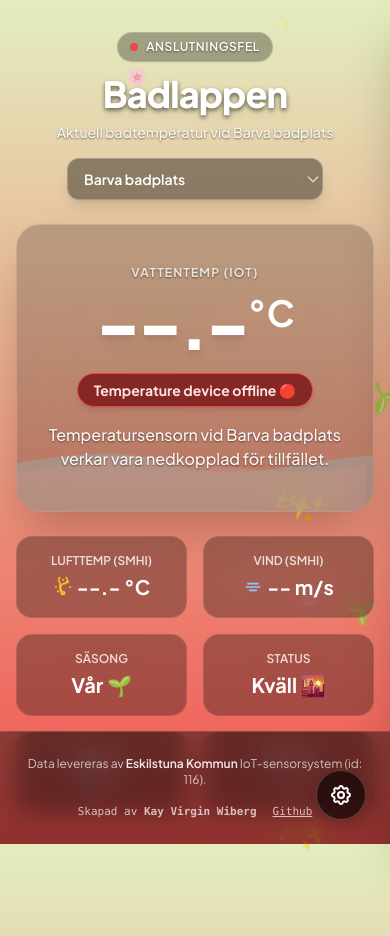
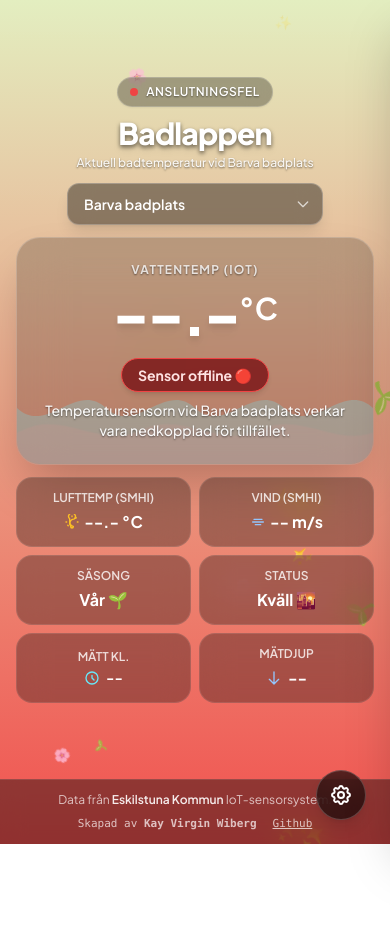
Before and after one commit to AllramEst83/CodedByKay.Barva.Badet.Temperatur, a website with bundled scripts: page index.html in a window 390 px wide. After the commit the page ends 844 px from the top, so only its background shows below. Built offline with nearby package versions, Linux system fonts and the light colour scheme; files whose address does not match are found by name.

Commit message:
Enhance application UI and functionality
- Added a fullscreen loader for improved user experience during data fetching.
- Updated wave animations for smoother transitions.
- Adjusted layout for better mobile responsiveness, including dropdown and main content.
- Translated UI text to Swedish for localization.
- Modified API response handling to display "Sensor online" instead of "Live via Netlify Functions".
- Improved overall styling and accessibility of elements.
- Created a new todo.md file to track future improvements and fixes.

```diff
--- a/assets/css/animations.css
+++ b/assets/css/animations.css
@@ -1,19 +1,27 @@
 /* animations.css */
 
-/* Våg-animationer */
+/* Våg-animationer – mjuka sinusvågor */
 .wave {
-    animation: wave-anim 12s linear infinite;
+    animation: wave-anim 10s ease-in-out infinite;
+    transform-origin: center bottom;
 }
 .wave-slow {
-    animation: wave-anim-reverse 16s linear infinite;
+    animation: wave-anim-slow 14s ease-in-out infinite;
+    transform-origin: center bottom;
 }
 @keyframes wave-anim {
-    0% { transform: translateX(0); }
-    100% { transform: translateX(-50%); }
+    0%   { transform: translateX(0)    scaleY(1); }
+    25%  { transform: translateX(-12%) scaleY(1.05); }
+    50%  { transform: translateX(-25%) scaleY(1); }
+    75%  { transform: translateX(-37%) scaleY(0.95); }
+    100% { transform: translateX(-50%) scaleY(1); }
 }
-@keyframes wave-anim-reverse {
-    0% { transform: translateX(-50%); }
-    100% { transform: translateX(0); }
+@keyframes wave-anim-slow {
+    0%   { transform: translateX(-50%) scaleY(0.95); }
+    25%  { transform: translateX(-37%) scaleY(1); }
+    50%  { transform: translateX(-25%) scaleY(1.05); }
+    75%  { transform: translateX(-12%) scaleY(1); }
+    100% { transform: translateX(0)    scaleY(0.95); }
 }
 
 /* Partikel-animationer */
@@ -28,3 +36,22 @@
     90% { opacity: 0.8; }
     100% { transform: translateY(105vh) rotate(360deg); opacity: 0; }
 }
+
+/* Laddnings-animation */
+@keyframes spin {
+    to { transform: rotate(360deg); }
+}
+@keyframes fadeIn {
+    from { opacity: 0; }
+    to   { opacity: 1; }
+}
+@keyframes fadeOut {
+    from { opacity: 1; }
+    to   { opacity: 0; pointer-events: none; }
+}
+.loader-spin {
+    animation: spin 0.8s linear infinite;
+}
+.loader-fade-out {
+    animation: fadeOut 0.5s ease forwards;
+}
--- a/assets/css/main.css
+++ b/assets/css/main.css
@@ -1,6 +1,11 @@
 /* main.css */
 @import url('animations.css');
 @import url('components.css');
+
+html, body {
+    height: 100%;
+    overflow: hidden; /* hindrar vertikalt scroll på mobil */
+}
 
 body {
     font-family: 'Plus Jakarta Sans', sans-serif;
@@ -20,3 +25,9 @@ body {
 .text-shadow-md {
     text-shadow: 0 2px 4px rgba(0,0,0,0.5);
 }
+
+/* Select options – mörkbakgrund för dropdown */
+select option {
+    background-color: #1e293b;
+    color: #f1f5f9;
+}
--- a/assets/js/apiService.js
+++ b/assets/js/apiService.js
@@ -57,7 +57,7 @@ export async function fetchWaterTemperature() {
                 systemState.waterTemp = parsedTemp;
                 systemState.waterDepth = data.depth ?? null;
                 systemState.waterTime = data.time ?? null;
-                if(infoLabel) infoLabel.innerText = "Live via Netlify Functions";
+                if(infoLabel) infoLabel.innerText = "Sensor online";
                 if(pingInd) pingInd.className = "w-2 h-2 rounded-full bg-emerald-400 animate-ping";
                 if(apiStatusDot) apiStatusDot.className = "w-2.5 h-2.5 rounded-full bg-emerald-500 animate-pulse";
                 logApiEvent(`Framgångsrik tolkning av vattentemp via proxy: ${parsedTemp}°C`);
--- a/assets/js/app.js
+++ b/assets/js/app.js
@@ -2,13 +2,45 @@ import { systemState, BATH_PLACES, getAutoSeason, getAutoTimeOfDay } from './sta
 import { fetchWeatherData, fetchWaterTemperature } from './apiService.js';
 import { renderApp } from './uiService.js';
 
+// Hjälpfunktioner för laddningsvisaren
+function showLoader() {
+    const loader = document.getElementById('app-loader');
+    if (!loader) return;
+    loader.classList.remove('loader-fade-out', 'hidden');
+    loader.style.opacity = '1';
+    loader.style.pointerEvents = 'auto';
+}
+
+function hideLoader() {
+    const loader = document.getElementById('app-loader');
+    if (!loader) return;
+    loader.classList.add('loader-fade-out');
+    loader.addEventListener('animationend', () => {
+        loader.classList.add('hidden');
+        loader.style.pointerEvents = 'none';
+    }, { once: true });
+}
+
 // Initiera och starta applikationen
 window.onload = function() {
+    // Visa debug-knapp bara lokalt
+    const debugBtn = document.getElementById('debug-toggle-btn');
+    if (debugBtn && (location.hostname === 'localhost' || location.hostname === '127.0.0.1')) {
+        debugBtn.classList.remove('hidden');
+    }
+
+    showLoader();
     updateLiveTimeAndSeason();
-    fetchWeatherData();
-    fetchWaterTemperature();
 
-    // Refresh data every 5 minutes
+    // Hämta båda datakällorna parallellt, dölj laddaren när klart
+    Promise.all([
+        fetchWeatherData(),
+        fetchWaterTemperature()
+    ]).finally(() => {
+        hideLoader();
+    });
+
+    // Uppdatera data var 5:e minut
     setInterval(() => {
         if (!systemState.isOverride) {
             updateLiveTimeAndSeason();
@@ -17,13 +49,13 @@ window.onload = function() {
         }
     }, 300000);
 
-    // Populate bath place selector
+    // Fyll i badplatslistan
     setupBathSelect();
 
-    // Setup Side Panel toggles
+    // Sätt upp sidopanel
     setupSidePanel();
 
-    // Expose override functions to window for demo buttons
+    // Exponera override-funktioner för demoläge
     window.setOverrideSeason = setOverrideSeason;
     window.setOverrideTime = setOverrideTime;
     window.setOverrideTemp = setOverrideTemp;
@@ -68,7 +100,8 @@ function setupBathSelect() {
         if (tempEl) tempEl.innerText = '--.-';
         if (badge) badge.innerText = 'Hämtar data...';
 
-        fetchWaterTemperature();
+        showLoader();
+        fetchWaterTemperature().finally(() => hideLoader());
     });
 }
 
--- a/assets/js/uiService.js
+++ b/assets/js/uiService.js
@@ -66,7 +66,7 @@ export function renderApp() {
         if (tempEl) tempEl.innerText = '--.-';
         if (badge) {
             badge.className = 'bg-red-900/90 text-red-100 border border-red-500 mt-4 px-4 py-1.5 rounded-full text-sm font-bold shadow-md inline-block theme-transition';
-            badge.innerText = 'Temperature device offline 🔴';
+            badge.innerText = 'Sensor offline 🔴';
         }
         if (advice) advice.innerText = `Temperatursensorn vid ${systemState.selectedBathName} verkar vara nedkopplad för tillfället.`;
         if (timeEl) timeEl.innerText = '--';
@@ -109,7 +109,7 @@ export function renderApp() {
         if (tempEl) tempEl.innerText = '--.-';
         if (badge) {
             badge.className = 'bg-gray-800 text-gray-200 mt-4 px-4 py-1.5 rounded-full text-sm font-bold shadow-md inline-block';
-            badge.innerText = 'Laddar...';
+            badge.innerText = 'Synkroniserar...';
         }
     }
 
--- a/index.html
+++ b/index.html
@@ -12,116 +12,125 @@
 
     <link rel="stylesheet" href="assets/css/main.css">
 </head>
-<body class="min-h-full flex flex-col justify-between overflow-x-hidden theme-transition text-white relative">
+<body class="min-h-screen flex flex-col overflow-x-hidden theme-transition text-white relative">
+
+    <!-- Fullscreen loader -->
+    <div id="app-loader" class="fixed inset-0 z-[999] flex flex-col items-center justify-center bg-gradient-to-b from-slate-900 to-slate-800 transition-opacity duration-500">
+        <svg class="loader-spin w-14 h-14 text-cyan-400 mb-4" xmlns="http://www.w3.org/2000/svg" fill="none" viewBox="0 0 24 24">
+            <circle class="opacity-20" cx="12" cy="12" r="10" stroke="currentColor" stroke-width="3"/>
+            <path class="opacity-90" fill="currentColor" d="M4 12a8 8 0 018-8v4a4 4 0 00-4 4H4z"/>
+        </svg>
+        <p class="text-white/70 text-sm font-medium tracking-wide">Hämtar badtemperatur...</p>
+    </div>
 
     <!-- Bakgrunds-overlay för atmosfärseffekter -->
     <div id="ambient-overlay" class="absolute inset-0 pointer-events-none opacity-40 mix-blend-overlay theme-transition"></div>
     <div id="particle-container" class="absolute inset-0 pointer-events-none overflow-hidden z-10"></div>
 
     <!-- Huvudinnehåll -->
-    <main class="relative z-20 flex-grow flex flex-col items-center justify-center px-4 py-8 max-w-4xl mx-auto w-full">
+    <main class="relative z-20 flex-grow flex flex-col items-center justify-center px-4 py-4 md:py-8 max-w-4xl mx-auto w-full min-h-0">
 
         <!-- Header -->
-        <header class="text-center mb-6">
-            <div class="inline-flex items-center gap-2 px-3 py-1.5 rounded-full bg-black/30 backdrop-blur-md border border-white/20 text-xs font-semibold tracking-wider uppercase mb-3 shadow-sm text-shadow-sm">
+        <header class="text-center mb-3 md:mb-5">
+            <div class="inline-flex items-center gap-2 px-3 py-1.5 rounded-full bg-black/30 backdrop-blur-md border border-white/20 text-xs font-semibold tracking-wider uppercase mb-2 shadow-sm text-shadow-sm">
                 <span id="ping-indicator" class="w-2 h-2 rounded-full bg-amber-400 animate-ping"></span>
                 <span id="live-indicator">Initierar anslutning...</span>
             </div>
-            <h1 class="text-4xl md:text-6xl font-extrabold tracking-tight drop-shadow-md text-white text-shadow-md">
+            <h1 class="text-3xl md:text-6xl font-extrabold tracking-tight drop-shadow-md text-white text-shadow-md">
                 Badlappen
             </h1>
-            <p class="text-white/90 text-sm md:text-base mt-2 font-medium text-shadow-sm">
+            <p class="text-white/90 text-xs md:text-base mt-1 font-medium text-shadow-sm">
                 Aktuell badtemperatur vid <span id="bath-name-subtitle">Barva badplats</span>
             </p>
 
             <!-- Badplats-väljare -->
-            <div class="mt-4 relative">
-                <select id="bath-select" class="appearance-none w-64 md:w-80 bg-black/40 backdrop-blur-md border border-white/25 text-white text-sm font-semibold rounded-xl px-4 py-2.5 pr-9 shadow-lg cursor-pointer focus:outline-none focus:ring-2 focus:ring-white/40 transition-all hover:bg-black/60">
+            <div class="mt-3 relative inline-block">
+                <select id="bath-select" class="appearance-none w-64 md:w-80 bg-black/40 backdrop-blur-md border border-white/25 text-white text-sm font-semibold rounded-xl px-4 py-2.5 pr-10 shadow-lg cursor-pointer focus:outline-none focus:ring-2 focus:ring-white/40 transition-all hover:bg-black/60">
                 </select>
-                <div class="pointer-events-none absolute inset-y-0 right-3 flex items-center">
+                <div class="pointer-events-none absolute top-0 bottom-0 right-3 flex items-center">
                     <svg class="w-4 h-4 text-white/70" fill="none" stroke="currentColor" viewBox="0 0 24 24"><path stroke-linecap="round" stroke-linejoin="round" stroke-width="2" d="M19 9l-7 7-7-7"/></svg>
                 </div>
             </div>
         </header>
 
         <!-- Stora Temperaturkortet -->
-        <section class="w-full bg-black/20 backdrop-blur-xl border border-white/20 rounded-3xl p-6 md:p-8 shadow-2xl text-center mb-6 relative overflow-hidden theme-transition">
+        <section class="w-full bg-black/20 backdrop-blur-xl border border-white/20 rounded-3xl p-4 md:p-8 shadow-2xl text-center mb-3 md:mb-5 relative overflow-hidden theme-transition">
 
             <!-- Vattennivå-visualisering i kortets botten -->
-            <div class="absolute bottom-0 left-0 right-0 h-32 overflow-hidden pointer-events-none opacity-20 z-0">
-                <svg class="absolute bottom-0 w-[200%] h-24 fill-current text-cyan-300 wave" viewBox="0 0 1200 120" preserveAspectRatio="none">
-                    <path d="M0,60 C150,100 350,20 500,60 C650,100 850,20 1000,60 C1150,100 1350,20 1500,60 L1500,120 L0,120 Z"></path>
+            <div class="absolute bottom-0 left-0 right-0 h-28 overflow-hidden pointer-events-none opacity-25 z-0">
+                <svg class="absolute bottom-0 w-[200%] h-28 fill-current text-cyan-300 wave" viewBox="0 0 1440 120" preserveAspectRatio="none">
+                    <path d="M0,60 C60,90 120,30 180,60 C240,90 300,30 360,60 C420,90 480,30 540,60 C600,90 660,30 720,60 C780,90 840,30 900,60 C960,90 1020,30 1080,60 C1140,90 1200,30 1260,60 C1320,90 1380,30 1440,60 C1500,90 1560,30 1620,60 C1680,90 1740,30 1800,60 C1860,90 1920,30 1980,60 C2040,90 2100,30 2160,60 C2220,90 2280,30 2340,60 C2400,90 2460,30 2520,60 C2580,90 2640,30 2700,60 C2760,90 2820,30 2880,60 L2880,120 L0,120 Z"></path>
                 </svg>
-                <svg class="absolute bottom-0 w-[200%] h-20 fill-current text-cyan-100 wave-slow opacity-50" viewBox="0 0 1200 120" preserveAspectRatio="none">
-                    <path d="M0,50 C180,10 320,90 500,50 C680,10 820,90 1000,50 L1000,120 L0,120 Z"></path>
+                <svg class="absolute bottom-0 w-[200%] h-20 fill-current text-blue-200 wave-slow opacity-40" viewBox="0 0 1440 120" preserveAspectRatio="none">
+                    <path d="M0,70 C80,40 160,100 240,70 C320,40 400,100 480,70 C560,40 640,100 720,70 C800,40 880,100 960,70 C1040,40 1120,100 1200,70 C1280,40 1360,100 1440,70 C1520,40 1600,100 1680,70 C1760,40 1840,100 1920,70 C2000,40 2080,100 2160,70 C2240,40 2320,100 2400,70 C2480,40 2560,100 2640,70 C2720,40 2800,100 2880,70 L2880,120 L0,120 Z"></path>
                 </svg>
             </div>
 
             <!-- Temperatur Display -->
-            <div class="relative z-10 flex flex-col items-center py-4">
+            <div class="relative z-10 flex flex-col items-center py-2 md:py-4">
                 <span class="text-xs font-bold uppercase tracking-widest text-white/80 mb-1 text-shadow-sm">Vattentemp (IoT)</span>
                 <div class="flex items-start justify-center">
-                    <span id="water-temp" class="text-7xl md:text-9xl font-black tracking-tighter drop-shadow-lg text-white">--.-</span>
-                    <span class="text-4xl md:text-6xl font-bold mt-2 text-white">°C</span>
+                    <span id="water-temp" class="text-6xl md:text-9xl font-black tracking-tighter drop-shadow-lg text-white">--.-</span>
+                    <span class="text-3xl md:text-6xl font-bold mt-2 text-white">°C</span>
                 </div>
 
                 <!-- Dynamisk Rekommendation / Status -->
-                <div id="badge-container" class="mt-4 px-4 py-1.5 rounded-full text-sm font-bold shadow-md inline-block bg-black/40 text-white">
+                <div id="badge-container" class="mt-2 md:mt-4 px-4 py-1.5 rounded-full text-sm font-bold shadow-md inline-block bg-black/40 text-white">
                     Hämtar data...
                 </div>
-                <p id="temp-advice" class="mt-4 text-base md:text-lg font-medium text-white/95 max-w-md text-shadow-sm">
+                <p id="temp-advice" class="mt-2 md:mt-4 text-sm md:text-lg font-medium text-white/95 max-w-md text-shadow-sm">
                     Synkroniserar med Eskilstuna kommuns öppna databas...
                 </p>
             </div>
         </section>
 
         <!-- Grid för extra miljödata -->
-        <section class="grid grid-cols-2 md:grid-cols-3 gap-4 w-full z-20">
+        <section class="grid grid-cols-2 md:grid-cols-3 gap-2 md:gap-4 w-full z-20">
             <!-- Lufttemperatur -->
-            <div class="bg-black/30 backdrop-blur-lg border border-white/10 rounded-2xl p-4 flex flex-col items-center justify-center text-center">
+            <div class="bg-black/30 backdrop-blur-lg border border-white/10 rounded-2xl p-3 md:p-4 flex flex-col items-center justify-center text-center">
                 <span class="text-white/80 text-xs font-semibold uppercase mb-1">Lufttemp (SMHI)</span>
                 <div class="flex items-center gap-1">
-                    <svg class="w-5 h-5 text-amber-400" fill="none" stroke="currentColor" viewBox="0 0 24 24"><path stroke-linecap="round" stroke-linejoin="round" stroke-width="2" d="M12 3v1m0 16v1m9-9h-1M4 12H3m15.364-6.364l-.707.707M6.343 17.657l-.707-.707m2.828-9.9a5 5 0 117.072 0l-.548.547A3.374 3.374 0 0014 18.469V19a2 2 0 11-4 0v-.531c0-.895-.356-1.754-.988-2.386l-.548-.547z"/></svg>
-                    <span id="air-temp" class="text-xl font-bold">--.- °C</span>
+                    <svg class="w-4 h-4 md:w-5 md:h-5 text-amber-400" fill="none" stroke="currentColor" viewBox="0 0 24 24"><path stroke-linecap="round" stroke-linejoin="round" stroke-width="2" d="M12 3v1m0 16v1m9-9h-1M4 12H3m15.364-6.364l-.707.707M6.343 17.657l-.707-.707m2.828-9.9a5 5 0 117.072 0l-.548.547A3.374 3.374 0 0014 18.469V19a2 2 0 11-4 0v-.531c0-.895-.356-1.754-.988-2.386l-.548-.547z"/></svg>
+                    <span id="air-temp" class="text-base md:text-xl font-bold">--.- °C</span>
                 </div>
             </div>
 
             <!-- Vindstyrka -->
-            <div class="bg-black/30 backdrop-blur-lg border border-white/10 rounded-2xl p-4 flex flex-col items-center justify-center text-center">
+            <div class="bg-black/30 backdrop-blur-lg border border-white/10 rounded-2xl p-3 md:p-4 flex flex-col items-center justify-center text-center">
                 <span class="text-white/80 text-xs font-semibold uppercase mb-1">Vind (SMHI)</span>
                 <div class="flex items-center gap-1">
-                    <svg class="w-5 h-5 text-blue-300" fill="none" stroke="currentColor" viewBox="0 0 24 24"><path stroke-linecap="round" stroke-linejoin="round" stroke-width="2" d="M20 12H4M16 16H8M18 8H6"/></svg>
-                    <span id="wind-speed" class="text-xl font-bold">-- m/s</span>
+                    <svg class="w-4 h-4 md:w-5 md:h-5 text-blue-300" fill="none" stroke="currentColor" viewBox="0 0 24 24"><path stroke-linecap="round" stroke-linejoin="round" stroke-width="2" d="M20 12H4M16 16H8M18 8H6"/></svg>
+                    <span id="wind-speed" class="text-base md:text-xl font-bold">-- m/s</span>
                 </div>
             </div>
 
             <!-- Aktuell Säsong -->
-            <div class="bg-black/30 backdrop-blur-lg border border-white/10 rounded-2xl p-4 flex flex-col items-center justify-center text-center">
+            <div class="bg-black/30 backdrop-blur-lg border border-white/10 rounded-2xl p-3 md:p-4 flex flex-col items-center justify-center text-center">
                 <span class="text-white/80 text-xs font-semibold uppercase mb-1">Säsong</span>
-                <span id="season-name" class="text-xl font-bold">Laddar...</span>
+                <span id="season-name" class="text-base md:text-xl font-bold">Laddar...</span>
             </div>
 
             <!-- Klockslag / Dygnstid -->
-            <div class="bg-black/30 backdrop-blur-lg border border-white/10 rounded-2xl p-4 flex flex-col items-center justify-center text-center">
+            <div class="bg-black/30 backdrop-blur-lg border border-white/10 rounded-2xl p-3 md:p-4 flex flex-col items-center justify-center text-center">
                 <span class="text-white/80 text-xs font-semibold uppercase mb-1">Status</span>
-                <span id="day-status" class="text-xl font-bold">Laddar...</span>
+                <span id="day-status" class="text-base md:text-xl font-bold">Laddar...</span>
             </div>
 
             <!-- Mättidpunkt -->
-            <div class="bg-black/30 backdrop-blur-lg border border-white/10 rounded-2xl p-4 flex flex-col items-center justify-center text-center">
+            <div class="bg-black/30 backdrop-blur-lg border border-white/10 rounded-2xl p-3 md:p-4 flex flex-col items-center justify-center text-center">
                 <span class="text-white/80 text-xs font-semibold uppercase mb-1">Mätt kl.</span>
                 <div class="flex items-center gap-1.5">
                     <svg class="w-4 h-4 text-cyan-300 shrink-0" fill="none" stroke="currentColor" viewBox="0 0 24 24"><path stroke-linecap="round" stroke-linejoin="round" stroke-width="2" d="M12 8v4l3 3m6-3a9 9 0 11-18 0 9 9 0 0118 0z"/></svg>
-                    <span id="measurement-time" class="text-base font-bold leading-tight">--</span>
+                    <span id="measurement-time" class="text-sm md:text-base font-bold leading-tight">--</span>
                 </div>
             </div>
 
             <!-- Mätdjup -->
-            <div class="bg-black/30 backdrop-blur-lg border border-white/10 rounded-2xl p-4 flex flex-col items-center justify-center text-center">
+            <div class="bg-black/30 backdrop-blur-lg border border-white/10 rounded-2xl p-3 md:p-4 flex flex-col items-center justify-center text-center">
                 <span class="text-white/80 text-xs font-semibold uppercase mb-1">Mätdjup</span>
                 <div class="flex items-center gap-1.5">
                     <svg class="w-4 h-4 text-blue-300 shrink-0" fill="none" stroke="currentColor" viewBox="0 0 24 24"><path stroke-linecap="round" stroke-linejoin="round" stroke-width="2" d="M19 14l-7 7m0 0l-7-7m7 7V3"/></svg>
-                    <span id="measurement-depth" class="text-xl font-bold">--</span>
+                    <span id="measurement-depth" class="text-base md:text-xl font-bold">--</span>
                 </div>
             </div>
         </section>
@@ -129,10 +138,10 @@
     </main>
 
     <!-- Footer -->
-    <footer class="sticky bottom-0 z-30 w-full text-center py-6 px-4 bg-black/40 backdrop-blur-md border-t border-white/10 text-white/70 text-xs mt-auto">
-        <div class="max-w-4xl mx-auto flex flex-col md:flex-row items-center justify-between gap-4">
+    <footer class="relative z-30 w-full text-center py-3 md:py-4 px-4 bg-black/40 backdrop-blur-md border-t border-white/10 text-white/70 text-xs">
+        <div class="max-w-4xl mx-auto flex flex-col sm:flex-row items-center justify-between gap-2">
             <div>
-                Data levereras av <span class="font-semibold text-white/90">Eskilstuna Kommun</span> IoT-sensorsystem (id: 116).
+                Data från <span class="font-semibold text-white/90">Eskilstuna Kommun</span> IoT-sensorsystem.
             </div>
             <div class="flex gap-4 font-mono text-[11px]">
                 <span>Skapad av <strong>Kay Virgin Wiberg</strong></span>
@@ -144,8 +153,8 @@
     <!-- Side Panel Overlay -->
     <div id="debug-overlay" class="side-panel-overlay fixed inset-0 bg-black/50 z-40 backdrop-blur-sm"></div>
 
-    <!-- Debug Toggle Button -->
-    <button id="debug-toggle-btn" class="fixed bottom-6 right-6 z-30 bg-black/60 hover:bg-black/80 text-white p-3 rounded-full shadow-lg border border-white/20 backdrop-blur-md transition-all" aria-label="Toggle Debug Tools">
+    <!-- Debug Toggle Button (visas bara lokalt) -->
+    <button id="debug-toggle-btn" class="fixed bottom-6 right-6 z-30 bg-black/60 hover:bg-black/80 text-white p-3 rounded-full shadow-lg border border-white/20 backdrop-blur-md transition-all hidden" aria-label="Öppna felsökningsverktyg">
         <svg class="w-6 h-6" fill="none" stroke="currentColor" viewBox="0 0 24 24"><path stroke-linecap="round" stroke-linejoin="round" stroke-width="2" d="M10.325 4.317c.426-1.756 2.924-1.756 3.35 0a1.724 1.724 0 002.573 1.066c1.543-.94 3.31.826 2.37 2.37a1.724 1.724 0 001.065 2.572c1.756.426 1.756 2.924 0 3.35a1.724 1.724 0 00-1.066 2.573c.94 1.543-.826 3.31-2.37 2.37a1.724 1.724 0 00-2.572 1.065c-.426 1.756-2.924 1.756-3.35 0a1.724 1.724 0 00-2.573-1.066c-1.543.94-3.31-.826-2.37-2.37a1.724 1.724 0 00-1.065-2.572c-1.756-.426-1.756-2.924 0-3.35a1.724 1.724 0 001.066-2.573c-.94-1.543.826-3.31 2.37-2.37.996.608 2.296.07 2.572-1.065z"></path><path stroke-linecap="round" stroke-linejoin="round" stroke-width="2" d="M15 12a3 3 0 11-6 0 3 3 0 016 0z"></path></svg>
     </button>
 
```
Also changed, not shown: todo.md (added, +13 -0 lines).
